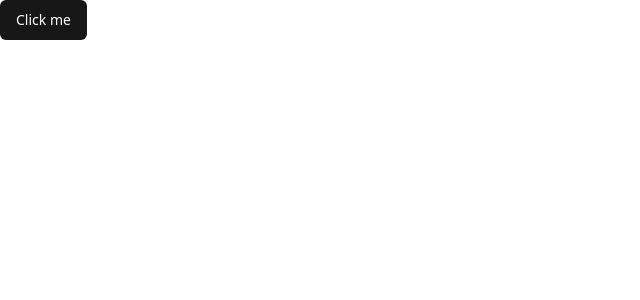
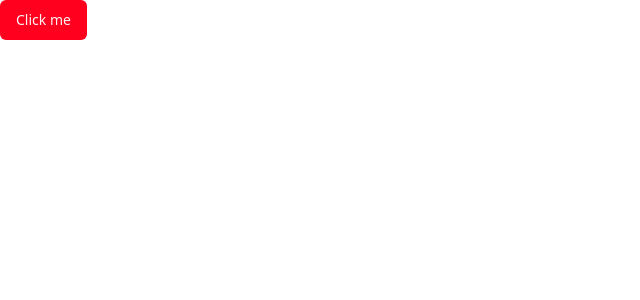
Before and after one commit to adriablancafort/pricetracker, a SvelteKit app: page / in a window 1280 px wide. Shown: the top 300 px of the page, without its empty margins (0-640 px from the left). Built offline with nearby package versions, Linux system fonts and the light colour scheme.

Commit message:
add custom theme

```diff
--- a/src/app.css
+++ b/src/app.css
@@ -5,63 +5,46 @@
 @layer base {
   :root {
     --background: 0 0% 100%;
-    --foreground: 0 0% 3.9%;
-    --muted: 0 0% 96.1%;
-    --muted-foreground: 0 0% 45.1%;
+    --foreground: 240 10% 3.9%;
+    --card: 0 0% 100%;
+    --card-foreground: 240 10% 3.9%;
     --popover: 0 0% 100%;
-    --popover-foreground: 0 0% 3.9%;
-    --card: 0 0% 100%;
-    --card-foreground: 0 0% 3.9%;
-    --border: 0 0% 89.8%;
-    --input: 0 0% 89.8%;
-    --primary: 0 0% 9%;
-    --primary-foreground: 0 0% 98%;
-    --secondary: 0 0% 96.1%;
-    --secondary-foreground: 0 0% 9%;
-    --accent: 0 0% 96.1%;
-    --accent-foreground: 0 0% 9%;
-    --destructive: 0 72.2% 50.6%;
+    --popover-foreground: 240 10% 3.9%;
+    --primary: 353 100% 50%;
+    --primary-foreground: 355.7 100% 97.3%;
+    --secondary: 240 4.8% 95.9%;
+    --secondary-foreground: 240 5.9% 10%;
+    --muted: 240 4.8% 95.9%;
+    --muted-foreground: 240 3.8% 46.1%;
+    --accent: 240 4.8% 95.9%;
+    --accent-foreground: 240 5.9% 10%;
+    --destructive: 0 72.22% 50.59%;
     --destructive-foreground: 0 0% 98%;
-    --ring: 0 0% 3.9%;
+    --border: 240 5.9% 90%;
+    --input: 240 5.9% 90%;
+    --ring: 346.8 77.2% 49.8%;
     --radius: 0.5rem;
-	--sidebar-background: 0 0% 98%;
-    --sidebar-foreground: 240 5.3% 26.1%;
-    --sidebar-primary: 240 5.9% 10%;
-    --sidebar-primary-foreground: 0 0% 98%;
-    --sidebar-accent: 240 4.8% 95.9%;
-    --sidebar-accent-foreground: 240 5.9% 10%;
-    --sidebar-border: 220 13% 91%;
-    --sidebar-ring: 217.2 91.2% 59.8%;
   }
-
   .dark {
-    --background: 0 0% 3.9%;
-    --foreground: 0 0% 98%;
-    --muted: 0 0% 14.9%;
-    --muted-foreground: 0 0% 63.9%;
-    --popover: 0 0% 3.9%;
-    --popover-foreground: 0 0% 98%;
-    --card: 0 0% 3.9%;
-    --card-foreground: 0 0% 98%;
-    --border: 0 0% 14.9%;
-    --input: 0 0% 14.9%;
-    --primary: 0 0% 98%;
-    --primary-foreground: 0 0% 9%;
-    --secondary: 0 0% 14.9%;
+    --background: 20 14.3% 4.1%;
+    --foreground: 0 0% 95%;
+    --card: 24 9.8% 10%;
+    --card-foreground: 0 0% 95%;
+    --popover: 0 0% 9%;
+    --popover-foreground: 0 0% 95%;
+    --primary: 346.8 77.2% 49.8%;
+    --primary-foreground: 355.7 100% 97.3%;
+    --secondary: 240 3.7% 15.9%;
     --secondary-foreground: 0 0% 98%;
-    --accent: 0 0% 14.9%;
+    --muted: 0 0% 15%;
+    --muted-foreground: 240 5% 64.9%;
+    --accent: 12 6.5% 15.1%;
     --accent-foreground: 0 0% 98%;
     --destructive: 0 62.8% 30.6%;
-    --destructive-foreground: 0 0% 98%;
-    --ring: 0 0% 83.1%;
-	--sidebar-background: 240 5.9% 10%;
-    --sidebar-foreground: 240 4.8% 95.9%;
-    --sidebar-primary: 224.3 76.3% 48%;
-    --sidebar-primary-foreground: 0 0% 100%;
-    --sidebar-accent: 240 3.7% 15.9%;
-    --sidebar-accent-foreground: 240 4.8% 95.9%;
-    --sidebar-border: 240 3.7% 15.9%;
-    --sidebar-ring: 217.2 91.2% 59.8%;
+    --destructive-foreground: 0 85.7% 97.3%;
+    --border: 240 3.7% 15.9%;
+    --input: 240 3.7% 15.9%;
+    --ring: 346.8 77.2% 49.8%;
   }
 }
 
```
